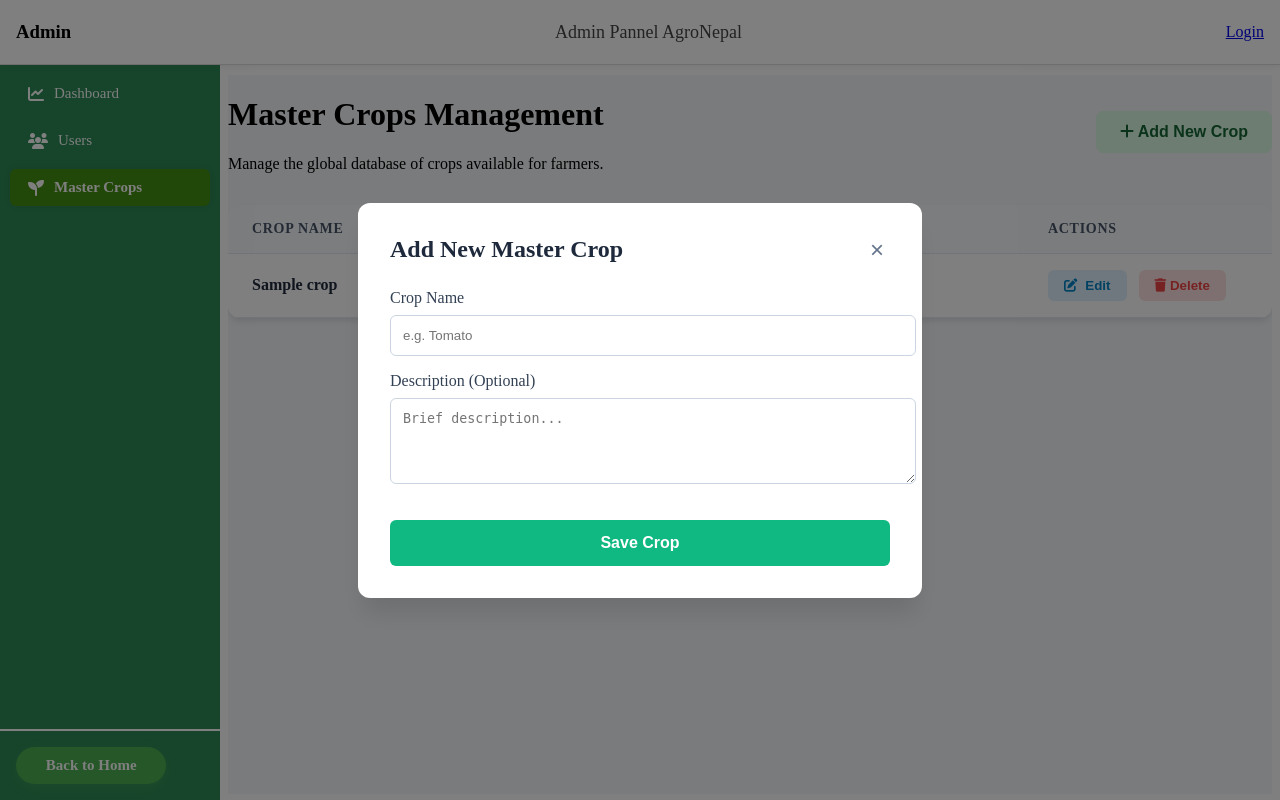
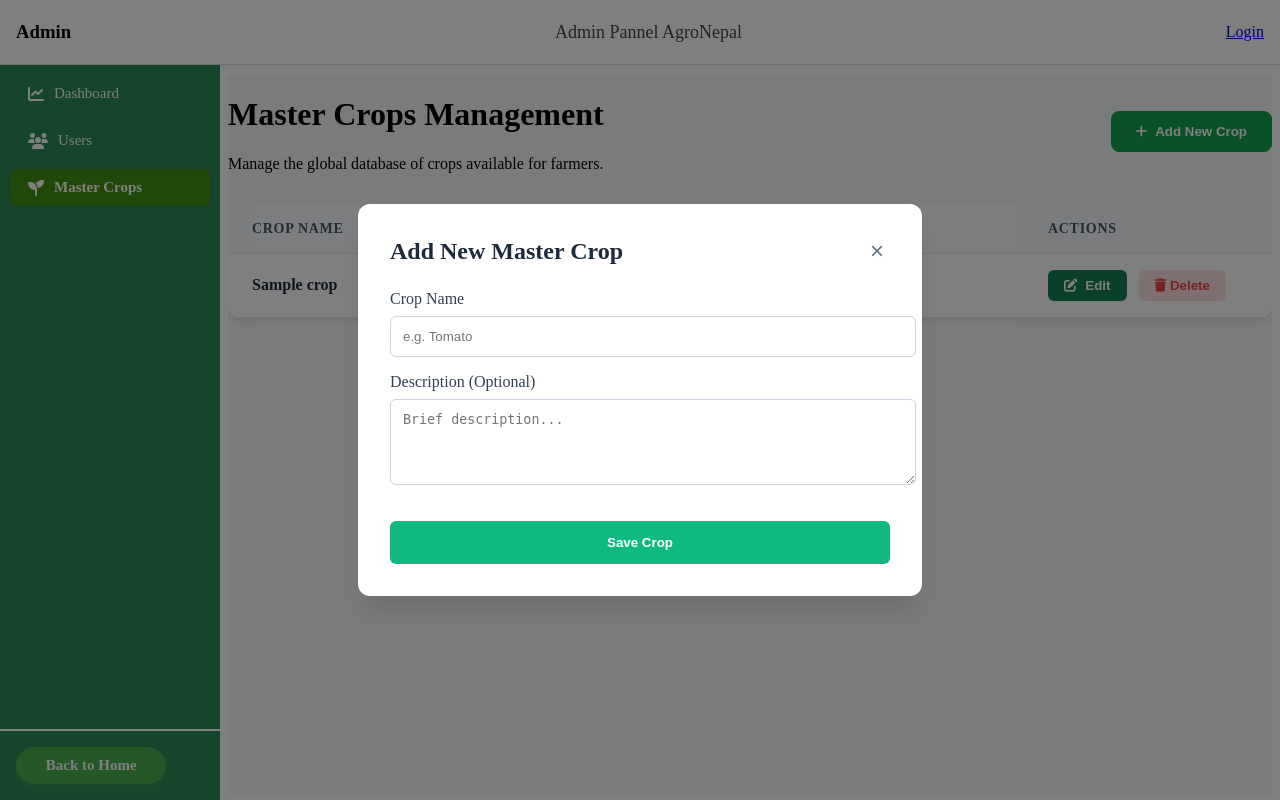
Before and after one commit to RanadipShrestha/AgroNepal, a Django app: page /adminDashboard/crops/ in a window 1280 px wide, after a click on "Add New Crop". Run offline with Django 5.2, Linux system fonts and the light colour scheme; tables that the repository leaves empty hold one stand-in row (values such as "Sample post"); one stand-in notice (Sample message) is shown.

Commit message:
Add: added the edit crop feature in the admin dashboard

```diff
--- a/agroNepal/static/assets/css/adminDashboard/dashboard/crop/crop.css
+++ b/agroNepal/static/assets/css/adminDashboard/dashboard/crop/crop.css
@@ -8,12 +8,10 @@
     align-items: center;
     gap: 0.5rem;
     background-color: #16a34a;
-  border: none;
-  outline: none;
     border: 1px solid #16a34a;
 }
 .add-crop-btn:hover {
-  background: #bbf7d0;
+  background: #74c490;
 }
 /* --- Shared Modal Styles --- */
 .modal-wrapper {
@@ -120,34 +118,7 @@
   border: none;
   margin-right: 0.5rem;
 }
-.edit-btn {
-  background: #e0f2fe;
-  color: #0284c7;
-}
-.edit-btn:hover {
-  background: #bae6fd;
-}
-.delete-btn {
-  background: #fee2e2;
-  color: #ef4444;
-}
-.delete-btn:hover {
-  background: #fca5a5;
-}
-.add-btn {
-  background: #dcfce3;
-  color: #166534;
-  padding: 0.75rem 1.5rem;
-  font-size: 1rem;
-  border-radius: 8px;
-  border: none;
-  cursor: pointer;
-  font-weight: 600;
-  transition: all 0.2s;
-}
-.add-btn:hover {
-  background: #bbf7d0;
-}
+
 
 /* Simple Modal Styles */
 .modal {
--- a/agroNepal/static/assets/css/adminDashboard/dashboard/user/add_edit_user.css
+++ b/agroNepal/static/assets/css/adminDashboard/dashboard/user/add_edit_user.css
@@ -42,20 +42,7 @@
 .form-row .form-group {
     flex: 1;
 }
-.submit-btn {
-    background-color: #2e8b57;
-    color: white;
-    padding: 0.75rem 2rem;
-    border: none;
-    border-radius: 6px;
-    font-size: 1rem;
-    font-weight: 600;
-    cursor: pointer;
-    transition: background-color 0.2s;
-}
-.submit-btn:hover {
-    background-color: #256d46;
-}
+
 .cancel-btn {
     background-color: #f1f5f9;
     color: #475569;
--- a/agroNepal/static/assets/css/adminDashboard/dashboard/user/user.css
+++ b/agroNepal/static/assets/css/adminDashboard/dashboard/user/user.css
@@ -1,3 +1,24 @@
+/* edit button for all admin dashboard  */
+.edit-btn {
+    background: #148053;
+    color: #ffffff;
+    padding: 0.5rem 1rem;
+    border-radius: 6px;
+    cursor: pointer;
+    font-weight: 600;
+    text-decoration: none;
+    transition: all 0.2s;
+    border: none;
+    display: inline-flex;
+    align-items: center;
+    gap: 0.5rem;
+}
+
+.edit-btn:hover {
+    background: #35d673;
+}
+
+
 /* Base Table Styles tailored for Admin */
 .admin-table-container {
     background: white;
@@ -124,24 +145,7 @@
     gap: 0.5rem;
 }
 
-.edit-btn {
-    background: #67a189;
-    color: #ffffff;
-    padding: 0.5rem 1rem;
-    border-radius: 6px;
-    cursor: pointer;
-    font-weight: 600;
-    text-decoration: none;
-    transition: all 0.2s;
-    border: none;
-    display: inline-flex;
-    align-items: center;
-    gap: 0.5rem;
-}
 
-.edit-btn:hover {
-    background: #35d673;
-}
 
 .current-user-label {
     color: #94a3b8;
--- a/agroNepal/templates/adminDashboard/dashboard/crop/crops.html
+++ b/agroNepal/templates/adminDashboard/dashboard/crop/crops.html
@@ -3,43 +3,13 @@
 {% block title %}Master Crops Management - AgroNepal{% endblock title %}
 
 {% block content %}
-<link rel="stylesheet" href="{% static 'assets/css/adminDashboard/dashboard/dashboard.css' %}" />
-<style>
-/* Base Table Styles tailored for Admin */
-.admin-table-container { background: white; border-radius: 12px; box-shadow: 0 4px 6px -1px rgb(0 0 0 / 0.1); overflow: hidden; margin-top: 1rem; }
-.admin-table { width: 100%; border-collapse: collapse; }
-.admin-table th, .admin-table td { padding: 1rem 1.5rem; text-align: left; border-bottom: 1px solid #e2e8f0; }
-.admin-table th { background-color: #f8fafc; font-weight: 600; color: #475569; font-size: 0.875rem; text-transform: uppercase; }
-.admin-table tbody tr:hover { background-color: #f1f5f9; }
-
-.action-btn { padding: 0.5rem 1rem; border-radius: 6px; cursor: pointer; font-weight: 600; transition: all 0.2s; border: none; margin-right: 0.5rem; }
-.edit-btn { background: #e0f2fe; color: #0284c7; }
-.edit-btn:hover { background: #bae6fd; }
-.delete-btn { background: #fee2e2; color: #ef4444; }
-.delete-btn:hover { background: #fca5a5; }
-.add-btn { background: #dcfce3; color: #166534; padding: 0.75rem 1.5rem; font-size: 1rem; border-radius: 8px; border: none; cursor: pointer; font-weight: 600; transition: all 0.2s;}
-.add-btn:hover { background: #bbf7d0; }
-
-/* Simple Modal Styles */
-.modal { display: none; position: fixed; top: 0; left: 0; width: 100%; height: 100%; background-color: rgba(0,0,0,0.5); z-index: 1000; justify-content: center; align-items: center; }
-.modal-content { background: white; padding: 2rem; border-radius: 12px; width: 90%; max-width: 500px; box-shadow: 0 20px 25px -5px rgb(0 0 0 / 0.1); }
-.modal-header { display: flex; justify-content: space-between; align-items: center; margin-bottom: 1.5rem; }
-.modal-header h2 { font-size: 1.5rem; margin: 0; color: #1e293b; }
-.close-modal { background: none; border: none; font-size: 1.5rem; cursor: pointer; color: #64748b; }
-.form-group { margin-bottom: 1rem; }
-.form-label { display: block; font-weight: 500; margin-bottom: 0.5rem; color: #334155; }
-.form-input { width: 100%; padding: 0.75rem; border: 1px solid #cbd5e1; border-radius: 6px; }
-.submit-btn { width: 100%; background: #10b981; color: white; border: none; padding: 0.875rem; border-radius: 6px; font-weight: 600; cursor: pointer; margin-top: 1rem; }
-.submit-btn:hover { background: #059669; }
-</style>
-
 <div class="adminDashboard-dash">
   <div class="adminDashboard-welcome" style="margin-bottom: 1rem; display: flex; justify-content: space-between; align-items: center;">
     <div>
         <h1 class="adminDashboard-heading">Master Crops Management</h1>
         <p class="adminDashboard-subtext">Manage the global database of crops available for farmers.</p>
     </div>
-    <button class="add-btn" onclick="document.getElementById('addModal').style.display='flex'">
+    <button class="add-crop-btn" onclick="document.getElementById('addModal').style.display='flex'">
         <i class="fa-solid fa-plus"></i> Add New Crop
     </button>
   </div>
```
Also changed, not shown: other parts of agroNepal/templates/adminDashboard/dashboard/crop/crops.html (+39 -3 lines), agroNepal/templates/adminDashboard/dashboard/user/add_user.html (+4 -14 lines), agroNepal/templates/adminDashboard/dashboard/user/edit_user.html (+4 -4 lines). Lines whose indentation alone changed are shown as unchanged.
